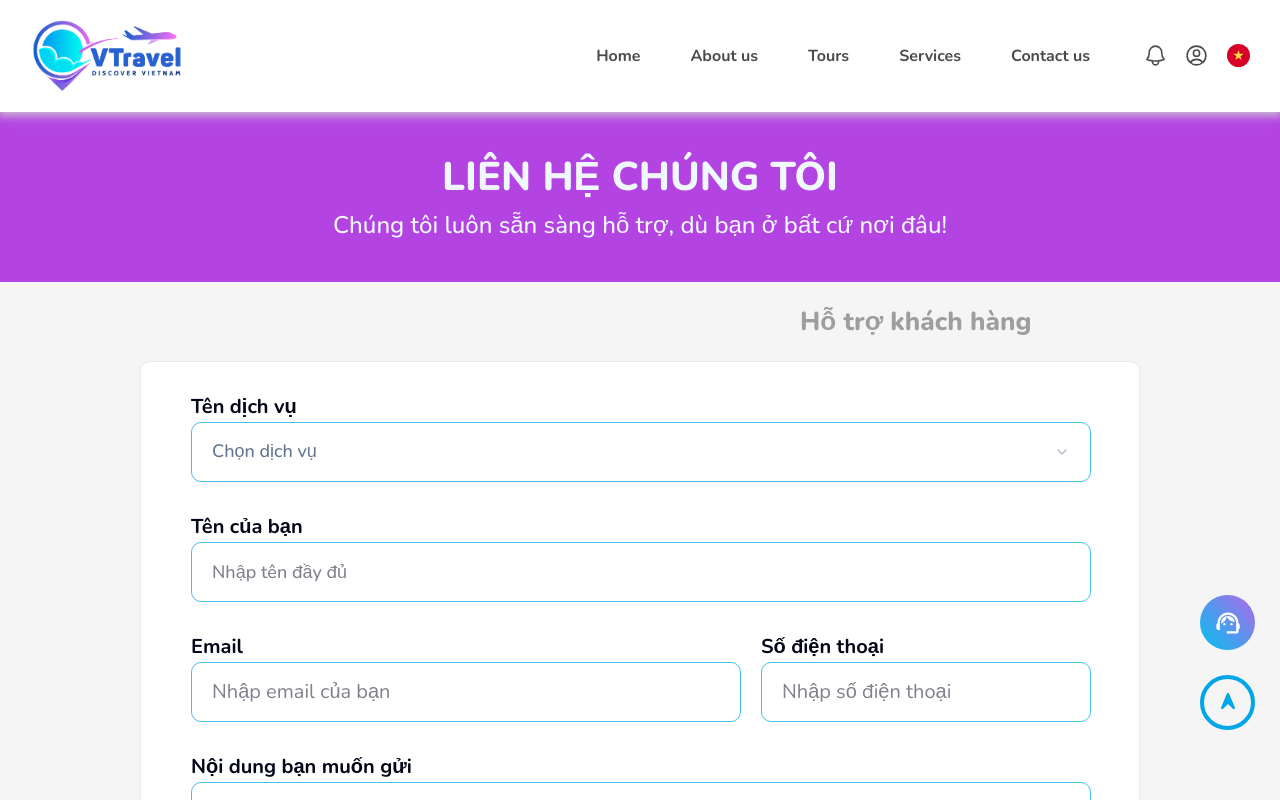
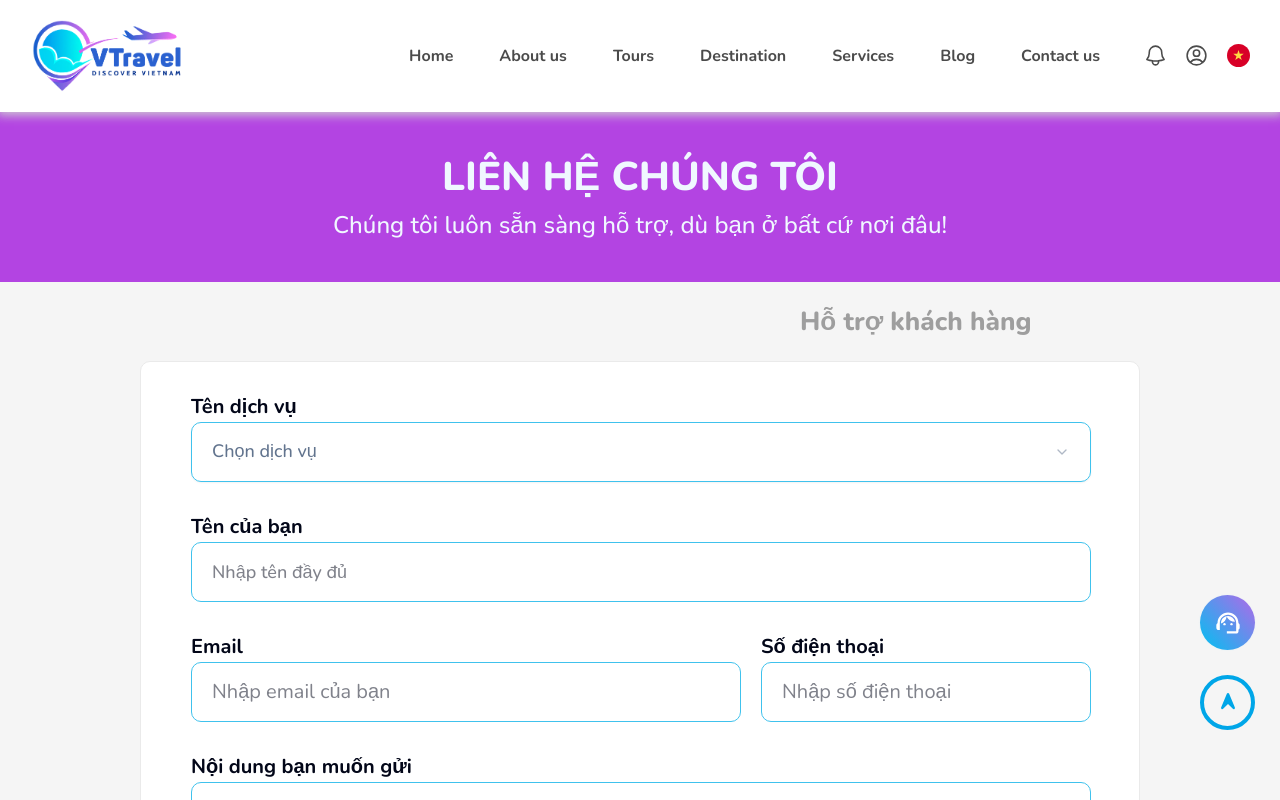
Before and after one commit to nguyenhung-dev/VTravel-user, a Next.js app: page /en/contact in a window 1280 px wide. Shown: the top 800 px of the page. Built offline with nearby package versions, Linux system fonts and the light colour scheme.

Commit message:
update 5/6

```diff
--- a/package.json
+++ b/package.json
@@ -39,6 +39,7 @@
     "react-icons": "^5.5.0",
     "react-intersection-observer": "^9.16.0",
     "sonner": "^2.0.3",
+    "swiper": "^11.2.8",
     "tailwind-merge": "^3.3.0"
   },
   "devDependencies": {
--- /dev/null
+++ b/src/app/[locale]/(site)/destination/index.tsx
@@ -0,0 +1,6 @@
+
+export default function DestinationPage() {
+  return (
+    <div>Destination</div>
+  )
+}
--- a/src/components/scrollBannerEffect/index.tsx
+++ b/src/components/scrollBannerEffect/index.tsx
@@ -1,12 +1,20 @@
 'use client';
 
 import { motion, useScroll, useTransform } from 'framer-motion';
+import { useEffect, useState } from 'react';
 
 export default function ScrollBannerEffect({ children }: { children: React.ReactNode }) {
   const { scrollY } = useScroll();
+  const [windowHeight, setWindowHeight] = useState(0);
 
-  const opacity = useTransform(scrollY, [0, window.innerHeight], [1, 0]);
-  const translateY = useTransform(scrollY, [0, window.innerHeight], [0, -100]);
+  useEffect(() => {
+    if (typeof window !== 'undefined') {
+      setWindowHeight(window.innerHeight);
+    }
+  }, []);
+
+  const opacity = useTransform(scrollY, [0, windowHeight || 1], [1, 0]);
+  const translateY = useTransform(scrollY, [0, windowHeight || 1], [0, -100]);
 
   return (
     <motion.div
--- a/src/components/scrollBlocker/index.tsx
+++ b/src/components/scrollBlocker/index.tsx
@@ -4,7 +4,7 @@ import { useEffect } from 'react';
 
 export default function ScrollBlocker() {
   useEffect(() => {
-    document.body.style.overflow = 'hidden';
+    document.body.style.overflowY = 'hidden';
     const timer = setTimeout(() => {
       document.body.style.overflow = 'auto';
     }, 5000);
--- /dev/null
+++ b/src/components/serviceCarousel/index.tsx
@@ -0,0 +1,34 @@
+'use client';
+
+import { Swiper, SwiperSlide } from 'swiper/react';
+import { EffectCoverflow, Pagination } from 'swiper/modules';
+import 'swiper/css';
+import 'swiper/css/effect-coverflow';
+import 'swiper/css/pagination';
+
+
+export default function ServiceCarousel() {
+  return (
+    <Swiper
+      effect={'coverflow'}
+      grabCursor={true}
+      centeredSlides={true}
+      slidesPerView={'auto'}
+      coverflowEffect={{
+        rotate: 50,
+        stretch: 0,
+        depth: 100,
+        modifier: 1,
+        slideShadows: true,
+      }}
+      pagination={{ clickable: true }}
+      modules={[EffectCoverflow, Pagination]}
+      className="mySwiper"
+    >
+      <SwiperSlide><img src="/images/1.jpg" /></SwiperSlide>
+      <SwiperSlide><img src="/images/2.jpg" /></SwiperSlide>
+      <SwiperSlide><img src="/images/3.jpg" /></SwiperSlide>
+      <SwiperSlide><img src="/images/4.jpg" /></SwiperSlide>
+    </Swiper>
+  );
+}
--- a/src/layouts/footer/index.tsx
+++ b/src/layouts/footer/index.tsx
@@ -34,7 +34,7 @@ export default function Footer() {
   ]
 
   return (
-    <footer className={`${styles.footer} pt-20 relative z-2 bg-[#fcf6eb]`}>
+    <footer className={`${styles.footer} pt-20 relative z-10 bg-[#fcf6eb]`}>
       <div className="container m-auto flex gap-10 relative z-1">
         <div className="flex-1">
           <Image src="/images/logo.png" alt="VTravel" width={500} height={500} quality={100} className="w-[150px] h-auto mb-3" />
--- a/src/layouts/header/index.tsx
+++ b/src/layouts/header/index.tsx
@@ -8,7 +8,9 @@ export default async function Header() {
     { name: t("header.home"), href: '/', current: true },
     { name: t("header.about"), href: '/about', current: false },
     { name: t("header.tours"), href: '/tours', current: false },
+    { name: t("header.destination"), href: '/destination', current: false },
     { name: t("header.service"), href: '/service', current: false },
+    { name: t("header.blog"), href: '/blog', current: false },
     { name: t("header.contact"), href: '/contact', current: false },
   ];
 
--- a/src/layouts/header/style.module.css
+++ b/src/layouts/header/style.module.css
@@ -7,14 +7,14 @@
   transition: 0.4s ease;
   position: fixed;
 }
-.header a {
-  margin: 0 10px;
-  padding: 12px 15px;
+.header .menuItem {
+  padding: 14px 15px;
   display: inline-block;
   font-weight: 700;
   transition: 0.2s ease;
+  font-size: 16px;
 }
-.header a:hover {
+.header .menuItem:hover {
   background-color: #00b0e1;
   border-radius: 15px;
   color: #fff;
@@ -40,7 +40,7 @@
 .header.sticky {
   background-color: #fff;
   padding: 10px 0;
-  color: black;
+  color: rgb(57, 57, 57);
   position: fixed;
   box-shadow: 0 0 10px 3px rgb(209 209 209);
 }
@@ -57,6 +57,3 @@
 .headerPage button svg {
   color: var(--color-text);
 }
-
-.menuItem {
-}
--- a/src/messages/en.json
+++ b/src/messages/en.json
@@ -22,7 +22,9 @@
     "about": "About us",
     "service": "Services",
     "contact": "Contact us",
-    "tours": "Tours"
+    "tours": "Tours",
+    "destination": "Destination",
+    "blog": "Blog"
   },
   "homePage": {
     "banner": {
--- a/src/messages/vi.json
+++ b/src/messages/vi.json
@@ -22,7 +22,9 @@
     "about": "Về chúng tôi",
     "service": "Dịch vụ",
     "contact": "Liên hệ",
-    "tours": "Tours"
+    "tours": "Tours",
+    "destination": "Điểm đến",
+    "blog": "Blog"
   },
   "homePage": {
     "banner": {
```
Also changed, not shown: 1 other file (tests, documents, lock files or other folders).
